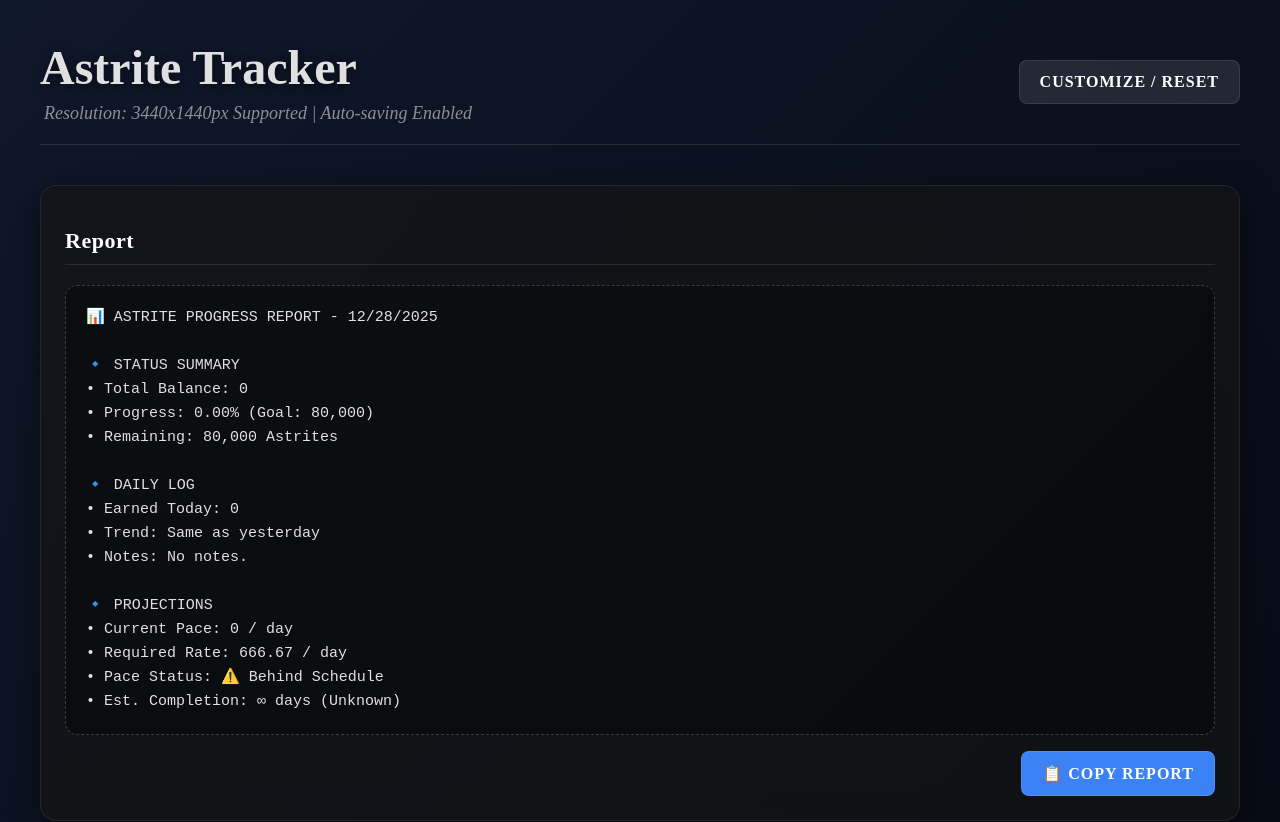
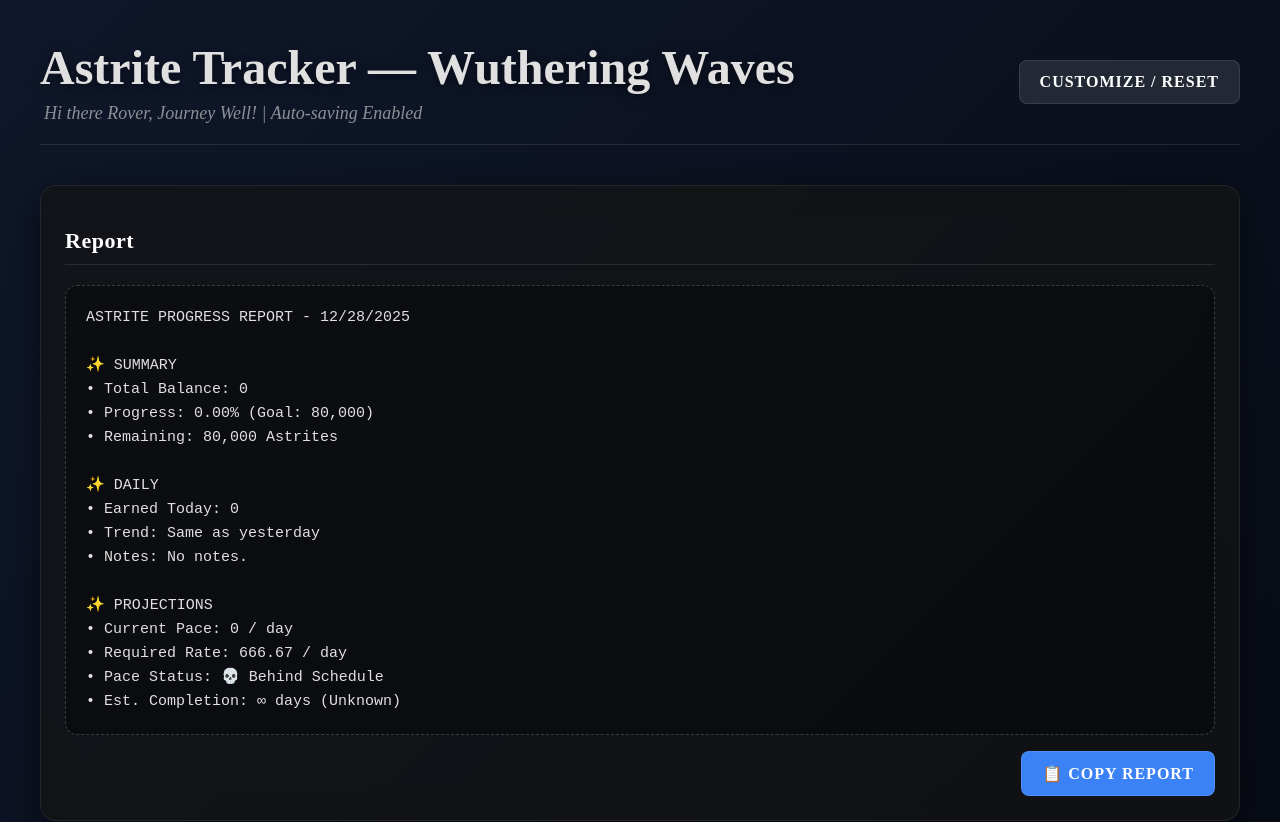
Before and after one commit to Auroriana/AstriteTracker, a React (Vite) app in the folder astrite-tracker/: page / in a window 1280 px wide. Shown: the top 822 px of the page. Built offline with nearby package versions, Linux system fonts and the light colour scheme.

Commit message:
Update App.jsx

```diff
--- a/astrite-tracker/src/App.jsx
+++ b/astrite-tracker/src/App.jsx
@@ -253,26 +253,26 @@
     }
 
     const paceStatus = Number(avgRecent) >= Number(perDay)
-      ? "✅ Ahead of Schedule"
-      : "⚠️ Behind Schedule";
+      ? "😄 Ahead of Schedule"
+      : "💀 Behind Schedule";
 
     const trendText = diffFromYesterday === 0
       ? "Same as yesterday"
       : `${Math.abs(diffFromYesterday)} ${diffFromYesterday > 0 ? "more" : "less"} than yesterday`;
 
-    return `📊 ASTRITE PROGRESS REPORT - ${today}
+    return `ASTRITE PROGRESS REPORT - ${today}
 
-🔹 STATUS SUMMARY
+✨ SUMMARY
    • Total Balance: ${current.toLocaleString()}
    • Progress: ${percent.toFixed(2)}% (Goal: ${goal.toLocaleString()})
    • Remaining: ${needed.toLocaleString()} Astrites
 
-🔹 DAILY LOG
+✨ DAILY
    • Earned Today: ${todayVal.toLocaleString()}
    • Trend: ${trendText}
    • Notes: ${lastEntry?.note || "No notes."}
 
-🔹 PROJECTIONS
+✨ PROJECTIONS
    • Current Pace: ${avgRecent} / day
    • Required Rate: ${perDay} / day
    • Pace Status: ${paceStatus}
@@ -360,10 +360,10 @@
           >
             <div>
               <h1 style={{ fontSize: "48px", margin: 0, textShadow: "0 2px 10px rgba(0,0,0,0.5)" }}>
-                Astrite Tracker
+                Astrite Tracker — Wuthering Waves
               </h1>
               <p style={{ margin: "8px 0 0 4px", opacity: 0.6, fontSize: "18px", fontStyle: "italic" }}>
-                Resolution: 3440x1440px Supported | Auto-saving Enabled
+                Hi there Rover, Journey Well! | Auto-saving Enabled
               </p>
             </div>
             <Button
@@ -389,7 +389,7 @@
                   </div>
                   <div style={{ display: 'flex', alignItems: 'flex-end'}}>
                     <Button onClick={resetData} style={{ background: "#ef4444", color: "#fff", width: '100%' }}>
-                      🔄 Reset All Data
+                      Reset All Data?
                     </Button>
                   </div>
                 </div>
```
